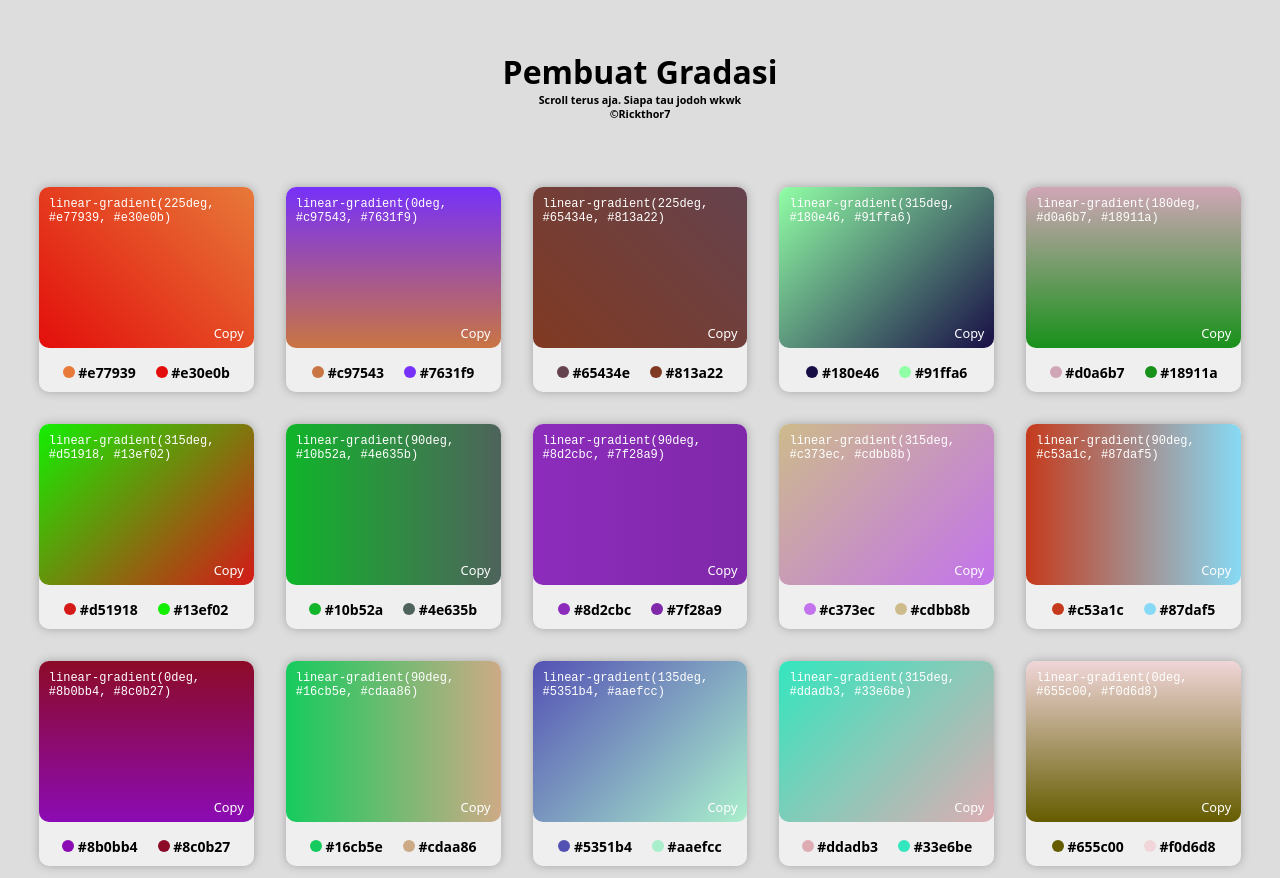
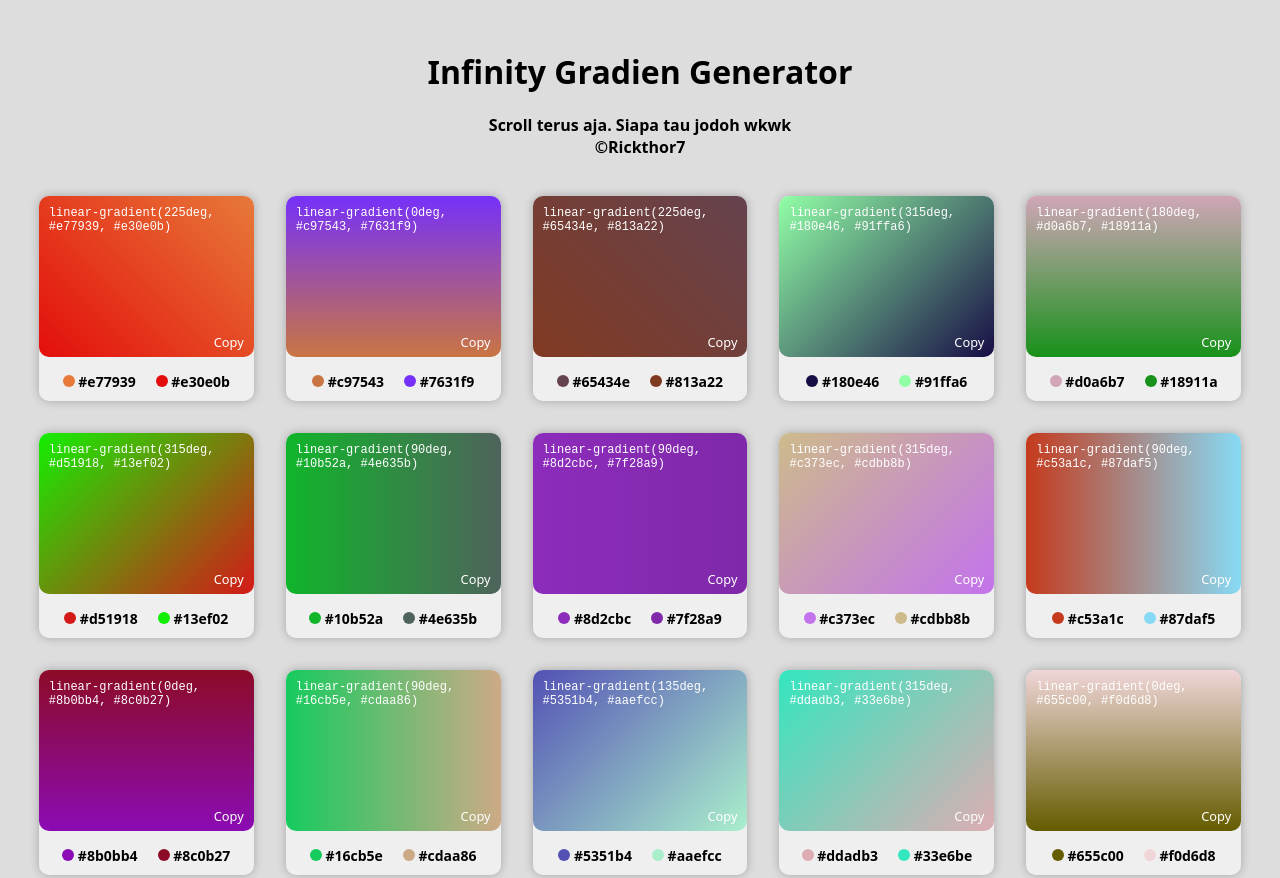
Before and after one commit to rickthor7/Infinity-Gradien-Generator, a plain HTML site: page index.html in a window 1280 px wide. Shown: the top 878 px of the page. Drawn offline with Linux system fonts and the light colour scheme.

Commit message:
Update index.html

```diff
--- a/index.html
+++ b/index.html
@@ -13,8 +13,8 @@
 <body>
 <!-- partial:index.partial.html -->
 <div id="bg"></div>
-<h1>Pembuat Gradasi</h1>
-<h6>Scroll terus aja. Siapa tau jodoh wkwk<br>©Rickthor7</h6>
+<h1>Infinity Gradien Generator</h1>
+<h4>Scroll terus aja. Siapa tau jodoh wkwk<br>©Rickthor7</h4>
 <div id="holdMe"></div>
 <!-- partial -->
   <script  src="./script.js"></script>
```
